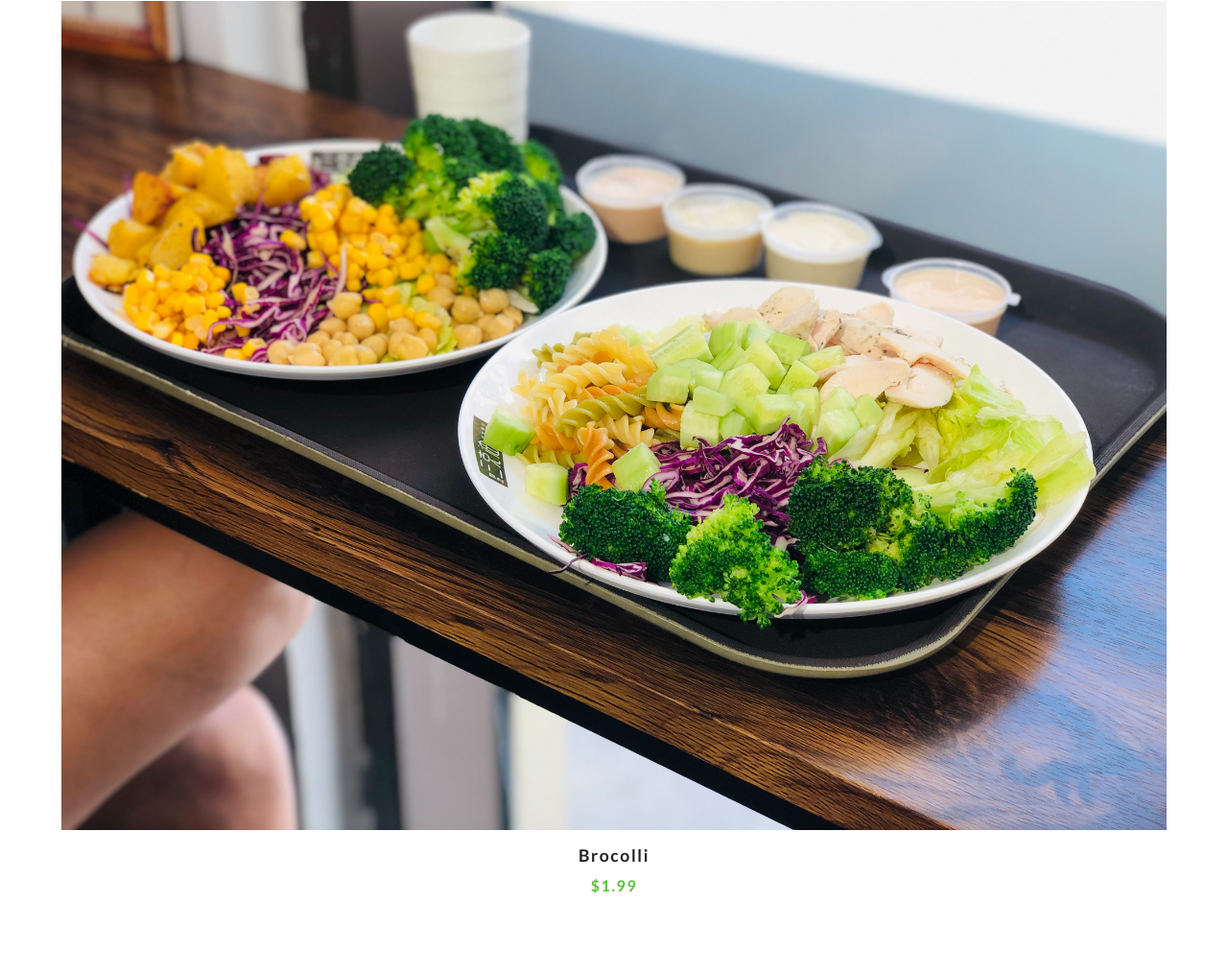
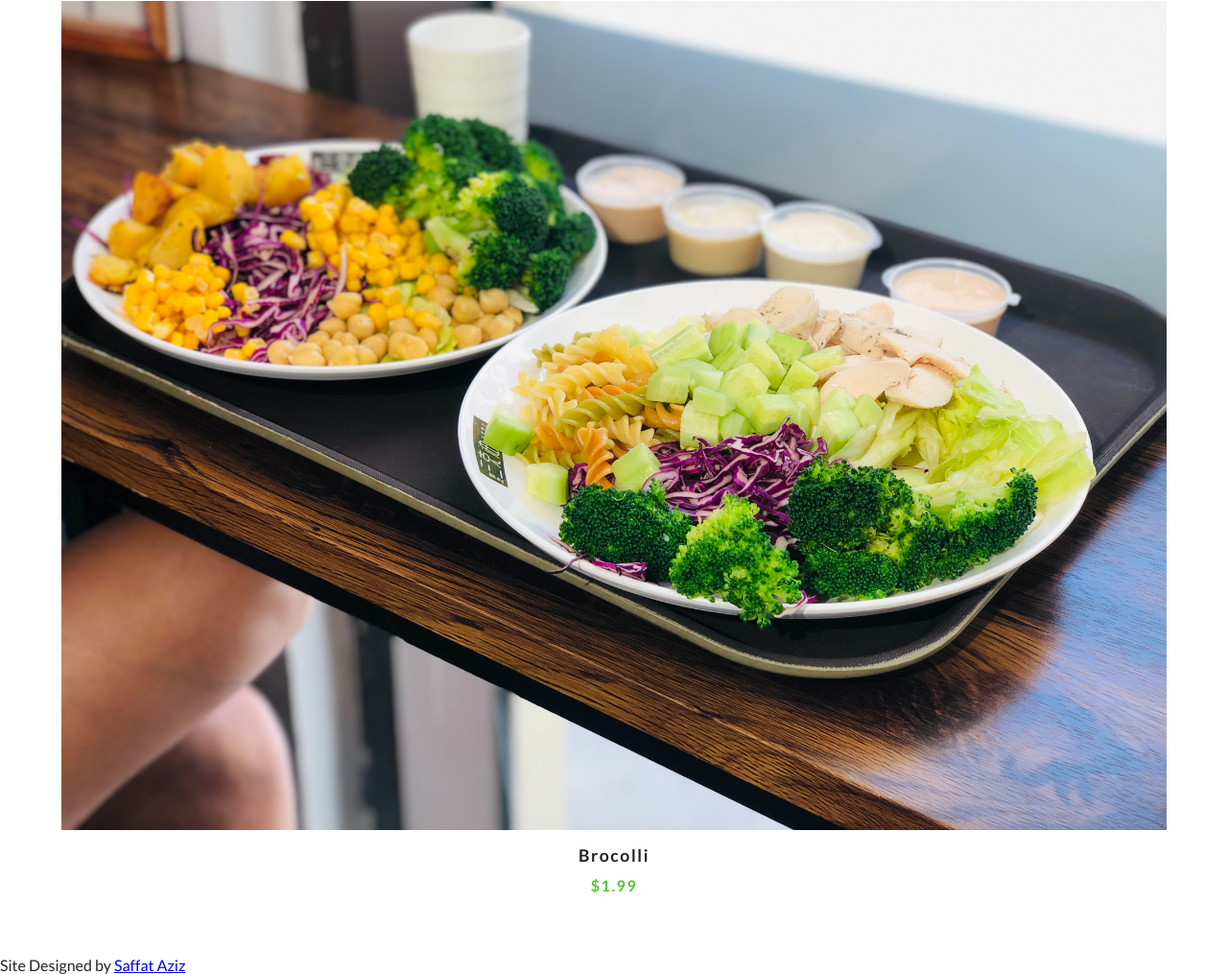
Before and after one commit to Syndicate555/Online_Grocery_Store, a plain HTML site: page index.html in a window 1280 px wide. Shown: the part 991-2006 px from the top of the page at 96% size. Drawn offline with Linux system fonts and the light colour scheme.

Commit message:
Update index.html

```diff
--- a/index.html
+++ b/index.html
@@ -92,6 +92,10 @@
       </div>
     </div>
     <!--end of cart-->
+    <footer class="footer">
+      Site Designed by
+      <a href="https://saffataziz.site/" target="_blank">Saffat Aziz</a>
+    </footer>
     <script src="main.js"></script>
   </body>
 </html>
```
